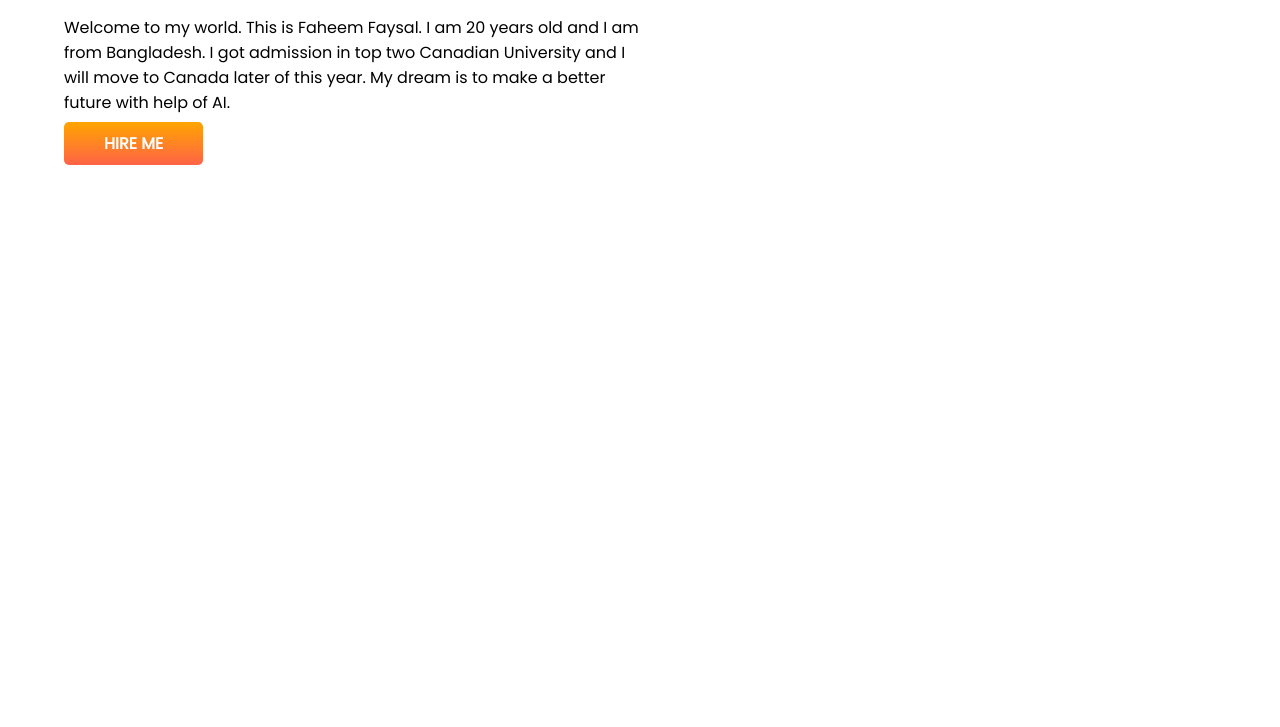
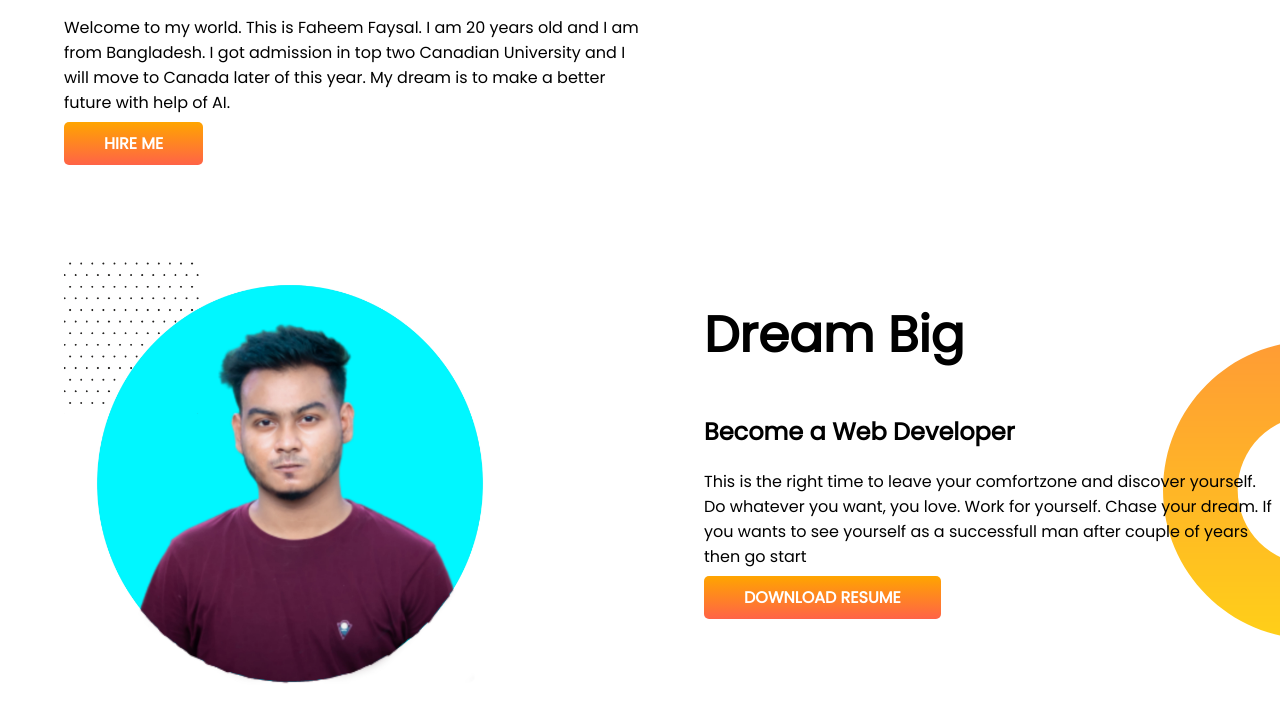
Before and after one commit to faheemonweb/my-portfolio, a plain HTML site: page index.html in a window 1280 px wide. Shown: the part 382-1109 px from the top of the page. Before the commit the page ends 800 px from the top, so only its background shows below. Drawn offline with Linux system fonts and the light colour scheme.

Commit message:
dream-added

```diff
--- a/index.html
+++ b/index.html
@@ -34,6 +34,23 @@
             <img src="images/three.png" alt="" width="550px">
         </div>
     </section>
+    <section class="dream-big">
+        <div class="half-width">
+            <img src="images/two.png" alt="" width="550px">
+        </div>
+        <div class="half-width">
+            <h1>Dream Big</h1>
+            <h2>Become a Web Developer</h2>
+            <p>This is the right time to leave your comfortzone and discover yourself. Do whatever you want, you love.
+                Work for yourself. Chase your dream. If you wants to see yourself as a successfull man after couple of
+                years then go start</p>
+
+            <a class="link-button" target="blank" href="">DOWNLOAD RESUME</a>
+            </p>
+
+        </div>
+
+    </section>
 
 </body>
 
--- a/style.css
+++ b/style.css
@@ -11,6 +11,7 @@ h1{
 }
 section{
     display: flex;
+    margin-bottom: 100px;
 }
 .half-width{
     width: 50%;
@@ -33,3 +34,8 @@ section{
     background-repeat: no-repeat;
 
 }
+.dream-big{
+    background-image: url(images/dream-bg.png);
+    background-repeat: no-repeat;
+    background-position: right;
+}
```
